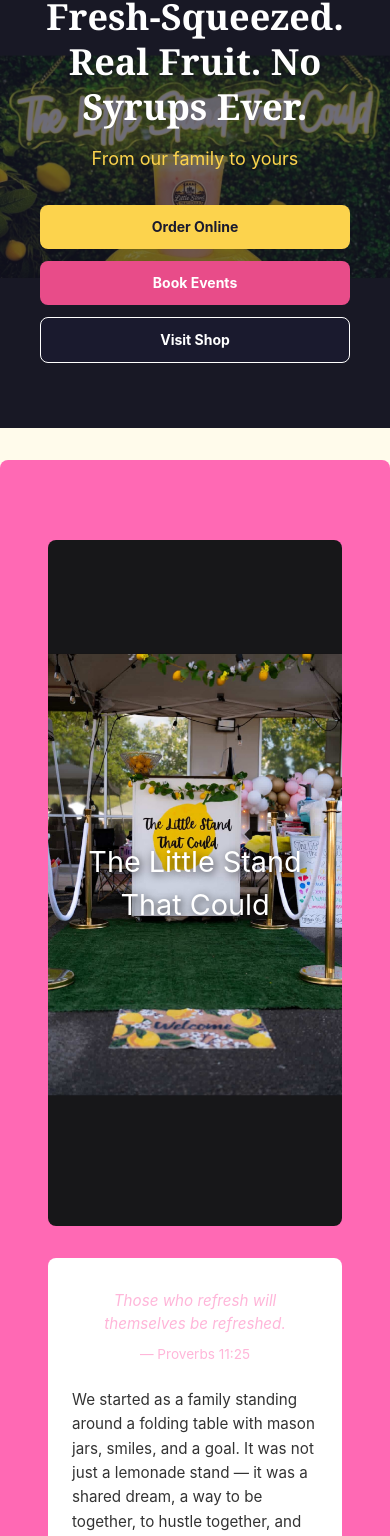
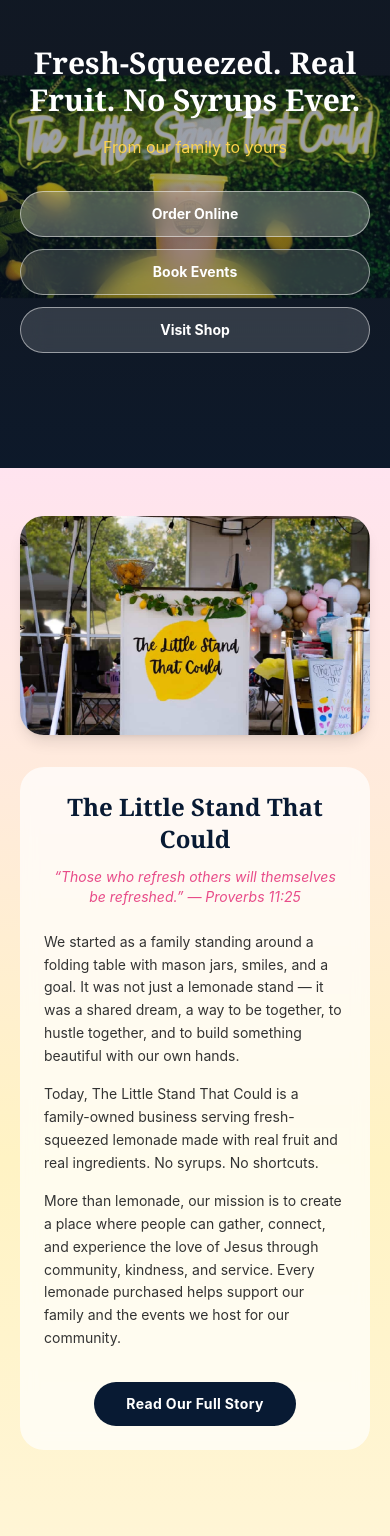
Before and after one commit to masterchiefdevelopment/the-little-stand-that-could-, a React (Vite) app: page / in a window 390 px wide. Shown: the part 184-1720 px from the top of the page. Built offline with nearby package versions, Linux system fonts and the light colour scheme.

Commit message:
Home rebuild: gradient flow, framed photos, frosted buttons, bug fixes

```diff
--- a/src/pages/Home.jsx
+++ b/src/pages/Home.jsx
@@ -21,77 +21,69 @@
   },
 ]
 
+// Continuous page-wide gradient — sections sit transparent on top so they melt
+// into each other (Magic Spoon style). Pastel + premium: family-warm, catering-clean.
+const PAGE_GRADIENT =
+  'linear-gradient(180deg, #FFF7E5 0%, #FFE3F1 14%, #FFF3C4 30%, #FFF7E5 46%, #FFE3F1 62%, #FFF3C4 78%, #FFF7E5 100%)'
+
 function Home() {
   const previewFlavors = flavors.slice(0, 6)
-  const isMobile = typeof window !== 'undefined' && window.innerWidth < 640
 
   return (
-    <div style={{ backgroundColor: '#FFFBEB' }}>
+    <div style={{ background: PAGE_GRADIENT }}>
       <Nav />
 
+      {/* ===== HERO ===== */}
       <section
-        className="relative w-full overflow-hidden responsive-hero"
+        className="relative w-full overflow-hidden"
         style={{
          backgroundImage: "url('/photos/header.jpg')",
           backgroundSize: 'cover',
-          backgroundPosition: 'center',
-          backgroundAttachment: 'fixed',
-          padding: 'clamp(1.5rem, 5vw, 3rem)',
-          textAlign: 'center',
-          position: 'relative',
-          minHeight: '500px',
+          backgroundPosition: 'center center',
+          minHeight: '540px',
           display: 'flex',
           flexDirection: 'column',
           justifyContent: 'center',
           alignItems: 'center',
+          padding: 'clamp(2rem, 6vw, 4rem) 1.25rem',
+          textAlign: 'center',
         }}
       >
-        <div className="absolute inset-0" style={{ backgroundColor: 'rgba(26,26,46,0.6)' }} />
+        {/* Lighter overlay = photo gets breathing room, still readable text.
+            Soft gradient (darker at bottom) keeps buttons legible. */}
+        <div
+          className="absolute inset-0"
+          style={{
+            background:
+            'linear-gradient(180deg, rgba(8,26,51,0.45) 0%, rgba(8,26,51,0.35) 45%, rgba(8,26,51,0.65) 100%)',
+          }}
+        />
 
-        <svg
-          className="pointer-events-none absolute right-0 top-0 hidden h-full w-24 opacity-30 sm:block"
-          viewBox="0 0 100 600"
-          fill="none"
-          aria-hidden="true"
-        >
-          <path
-            d="M90 0 C40 100, 110 200, 60 300 C20 380, 100 480, 50 600"
-            stroke="#FCD34D"
-            strokeWidth="4"
-            fill="none"
-          />
-        </svg>
-
-        <div
-          className="relative z-10 responsive-container responsive-scale flex flex-col items-center text-center"
-          style={{ maxWidth: '1200px', margin: '0 auto', padding: 'clamp(1rem, 3vw, 2rem)' }}
-        >
-          <h1 className="font-serif text-4xl font-bold leading-tight text-white sm:text-6xl">
+        <div className="relative z-10 mx-auto flex w-full max-w-3xl flex-col items-center">
+          <h1 className="font-serif text-3xl font-bold leading-tight text-white sm:text-5xl md:text-6xl">
             Fresh-Squeezed. Real Fruit. No Syrups Ever.
           </h1>
-          <p className="mt-4 text-lg sm:text-xl" style={{ color: '#FCD34D' }}>
+          <p className="mt-4 text-base sm:text-xl" style={{ color: '#FCD34D' }}>
             From our family to yours
           </p>
 
           <div className="mt-8 flex w-full flex-col gap-3 sm:flex-row sm:justify-center">
+            {/* Frosted translucent buttons */}
             <Link
               to="/order"
-              className="w-full rounded-lg px-6 py-3 text-center text-sm font-bold transition-colors hover:opacity-90 sm:w-auto"
-              style={{ backgroundColor: '#FCD34D', color: '#1a1a2e' }}
+              className="w-full rounded-full border border-white/50 bg-white/25 px-6 py-3 text-center text-sm font-bold text-white backdrop-blur-md transition hover:bg-white/35 sm:w-auto"
             >
               Order Online
             </Link>
             <Link
               to="/events"
-              className="w-full rounded-lg px-6 py-3 text-center text-sm font-bold text-white transition-colors hover:opacity-90 sm:w-auto"
-              style={{ backgroundColor: '#E84C89' }}
+              className="w-full rounded-full border border-white/50 bg-white/15 px-6 py-3 text-center text-sm font-bold text-white backdrop-blur-md transition hover:bg-white/30 sm:w-auto"
             >
               Book Events
             </Link>
             <Link
               to="/location"
-              className="w-full rounded-lg border border-white px-6 py-3 text-center text-sm font-bold text-white transition-colors hover:opacity-90 sm:w-auto"
-              style={{ backgroundColor: '#1a1a2e' }}
+              className="w-full rounded-full border border-white/50 bg-white/15 px-6 py-3 text-center text-sm font-bold text-white backdrop-blur-md transition hover:bg-white/30 sm:w-auto"
             >
               Visit Shop
             </Link>
@@ -99,213 +91,91 @@
         </div>
       </section>
 
-      <section
-        className="relative w-full overflow-hidden"
-        style={{
-          backgroundColor: '#ff69b4',
-          padding: '4rem 2rem',
-          borderRadius: '8px',
-          marginTop: '2rem',
-          marginBottom: '2rem',
-        }}
+      {/* ===== STORY (mobile-first: photo, then text card) ===== */}
+      <section className="w-full px-5 py-12 sm:py-16">
+        <div className="mx-auto max-w-4xl">
+        <div
+            className="mx-auto w-full overflow-hidden rounded-3xl shadow-lg"
+            style={{ aspectRatio: '16 / 10' }}
           >
-        <svg
-          className="pointer-events-none absolute -left-6 top-0 hidden h-full w-20 opacity-20 sm:block"
-          viewBox="0 0 100 600"
-          fill="none"
-          aria-hidden="true"
-        >
-          <path
-            d="M10 0 C60 100, -10 200, 40 300 C80 380, 0 480, 50 600"
-            stroke="#E84C89"
-            strokeWidth="4"
-            fill="none"
+            <img
+              src="/photos/stand.jpg"
+              alt="The Little Stand That Could"
+              className="h-full w-full"
+style={{ objectFit: 'cover', objectPosition: 'center 35%' }}
             />
-        </svg>
+          </div>
 
-        <div
-          className="relative z-10 responsive-container"
-          style={{
-            maxWidth: '1200px',
-            margin: '0 auto',
-            padding: 'clamp(1rem, 3vw, 2rem)',
-          }}
-        >
-          {isMobile ? (
-            <>
-              <div style={{ position: 'relative', marginBottom: '2rem' }}>
-                <img src="/photos/stand.jpg" alt="Stand" style={{ width: '100%', display: 'block', borderRadius: '8px' }} />
+          <div className="mt-8 rounded-3xl bg-white/70 p-6 backdrop-blur-sm sm:p-10">
             <h2
-                  style={{
-                    position: 'absolute',
-                    top: '50%',
-                    left: '50%',
-                    transform: 'translate(-50%, -50%)',
-                    color: '#ffffff',
-                    textShadow: '2px 2px 8px rgba(0,0,0,0.8)',
-                    fontSize: 'clamp(1.8rem, 5vw, 2.5rem)',
-                    textAlign: 'center',
-                    padding: '0 1rem',
-                    zIndex: 10,
-                    width: '100%',
-                    margin: 0,
-                  }}
+              className="text-center font-serif text-2xl font-bold sm:text-3xl"
+              style={{ color: '#081A33' }}
             >
               The Little Stand That Could
             </h2>
-              </div>
-
-              <div style={{ backgroundColor: '#ffffff', padding: '2rem 1.5rem', marginBottom: '2rem', borderRadius: '8px' }}>
             <p
-                  style={{
-                    fontSize: '0.95rem',
-                    fontStyle: 'italic',
-                    color: '#ffb6d9',
-                    textAlign: 'center',
-                    marginBottom: '0.5rem',
-                  }}
+              className="mt-3 text-center text-sm italic sm:text-base"
+              style={{ color: '#E84C89' }}
             >
-                  Those who refresh will themselves be refreshed.
-                </p>
-                <p
-                  style={{
-                    fontSize: '0.85rem',
-                    color: '#ffb6d9',
-                    textAlign: 'center',
-                    marginBottom: '1.5rem',
-                  }}
-                >
-                  — Proverbs 11:25
+              “Those who refresh others will themselves be refreshed.” — Proverbs 11:25
             </p>
 
-                <p style={{ fontSize: '0.95rem', lineHeight: '1.6', color: '#333', marginBottom: '1rem' }}>
-                  We started as a family standing around a folding table with mason jars, smiles, and a goal. It was not just a lemonade stand — it was a shared dream, a way to be together, to hustle together, and to build something beautiful with our own hands.
+            <div
+              className="mt-6 space-y-4 text-sm leading-relaxed sm:text-base"
+              style={{ color: '#333' }}
+            >
+              <p>
+                We started as a family standing around a folding table with mason jars,
+                smiles, and a goal. It was not just a lemonade stand — it was a shared dream,
+                a way to be together, to hustle together, and to build something beautiful
+                with our own hands.
               </p>
-
-                <p style={{ fontSize: '0.95rem', lineHeight: '1.6', color: '#333', marginBottom: '1rem' }}>
-                  Today, The Little Stand That Could is a family-owned business serving fresh-squeezed lemonade made with real fruit and real ingredients. No syrups. No shortcuts.
+              <p>
+                Today, The Little Stand That Could is a family-owned business serving
+                fresh-squeezed lemonade made with real fruit and real ingredients. No syrups.
+                No shortcuts.
               </p>
-
-                <p style={{ fontSize: '0.95rem', lineHeight: '1.6', color: '#333' }}>
-                  More than lemonade, our mission is to create a place where people can gather, connect, and experience the love of Jesus through community, kindness, and service. Every lemonade purchased helps support our family and the events we host for our community.
+              <p>
+                More than lemonade, our mission is to create a place where people can gather,
+                connect, and experience the love of Jesus through community, kindness, and
+                service. Every lemonade purchased helps support our family and the events we
+                host for our community.
               </p>
             </div>
 
-              <div style={{ backgroundColor: '#ff69b4', padding: '2rem 1.5rem', textAlign: 'center', borderRadius: '8px' }}>
-                <h3 style={{ color: '#ffffff', fontSize: '1.3rem', marginBottom: '1.5rem' }}>
-                  Want to know the heart behind the stand?
-                </h3>
+            <div className="mt-8 text-center">
               <Link
                 to="/story"
-                  style={{
-                    display: 'inline-flex',
-                    alignItems: 'center',
-                    justifyContent: 'center',
-                    backgroundColor: '#000000',
-                    color: '#ffffff',
-                    padding: '0.75rem 2rem',
-                    border: 'none',
-                    borderRadius: '20px',
-                    fontSize: '1rem',
-                    cursor: 'pointer',
-                    fontWeight: 'bold',
-                    textDecoration: 'none',
-                  }}
+                className="inline-flex rounded-full px-8 py-3 text-sm font-bold tracking-wide text-white transition hover:opacity-90"
+                style={{ backgroundColor: '#081A33' }}
               >
                 Read Our Full Story
               </Link>
             </div>
-            </>
-          ) : (
-            <>
-              <div style={{ position: 'relative' }}>
-                <img
-                  src="/photos/stand.jpg"
-                  alt="The Little Stand"
-                  style={{
-                    width: '100%',
-                    display: 'block',
-                    borderRadius: '8px',
-                    maskImage: 'linear-gradient(to right, transparent 0%, black 0.5%, black 99.5%, transparent 100%), linear-gradient(to bottom, transparent 0%, black 2%, black 98%, transparent 100%)',
-                    maskComposite: 'intersect',
-                    WebkitMaskImage: 'linear-gradient(to right, transparent 0%, black 0.5%, black 99.5%, transparent 100%), linear-gradient(to bottom, transparent 0%, black 2%, black 98%, transparent 100%)',
-                    WebkitMaskComposite: 'source-in',
-                  }}
-                />
-
-                <div style={{ position: 'absolute', top: '20px', left: 0, right: 0, textAlign: 'center', zIndex: 10, padding: '1rem' }}>
-                  <h2 style={{ fontSize: 'clamp(1.5rem, 6vw, 4rem)', color: '#ffffff', textShadow: '2px 2px 8px rgba(0,0,0,0.8)', margin: '0 0 0.5rem 0', lineHeight: 1.2 }}>
-                    The Little Stand That Could
-                  </h2>
-                  <p style={{ fontSize: 'clamp(0.9rem, 3vw, 1.3rem)', color: '#ffd700', fontStyle: 'italic', textShadow: '1px 1px 4px rgba(0,0,0,0.8)', margin: '0.5rem 0', lineHeight: 1.4 }}>
-                    Those who refresh will themselves be refreshed.
-                  </p>
-                  <p style={{ fontSize: '1.3rem', color: '#ffd700', textShadow: '1px 1px 4px rgba(0,0,0,0.8)', margin: 0, lineHeight: 1.4 }}>
-                    — Proverbs 11:25
-                  </p>
           </div>
-
-                <div style={{ position: 'absolute', bottom: '20px', left: 0, right: 0, textAlign: 'center', padding: '1rem', zIndex: 10 }}>
-                  <div style={{ fontSize: 'clamp(0.85rem, 2.5vw, 1.1rem)', color: '#ffffff', textShadow: '1px 1px 4px rgba(0,0,0,0.8)', maxWidth: '100%', margin: '0 auto', lineHeight: 1.5, padding: '0 1rem' }}>
-                    <p>
-                      We started as a family standing around a folding table with mason jars, smiles, and a goal. It was not just a lemonade stand — it was a shared dream, a way to be together, to hustle together, and to build something beautiful with our own hands.
-                    </p>
-                    <p className="mt-3">
-                      Today, The Little Stand That Could is a family-owned business serving fresh-squeezed lemonade made with real fruit and real ingredients. No syrups. No shortcuts.
-                    </p>
-                    <p className="mt-3">
-                      More than lemonade, our mission is to create a place where people can gather, connect, and experience the love of Jesus through community, kindness, and service. Every lemonade purchased helps support our family and the events we host for our community.
-                    </p>
-                    <p className="mt-3" style={{ color: '#ffd700' }}>
-                      Those who refresh others will themselves be refreshed. — Proverbs 11:25
-                    </p>
-                  </div>
-                </div>
-              </div>
-
-              <div style={{ marginTop: '2rem', textAlign: 'center' }}>
-                <p className="font-serif text-xl font-bold" style={{ color: '#FFF7E5' }}>
-                  Want to know the heart behind the stand?
-                </p>
-                <Link
-                  to="/story"
-                  className="mt-6 inline-flex rounded-full px-8 py-3 text-sm font-bold tracking-wide transition hover:opacity-90"
-                  style={{ backgroundColor: '#1a1a2e', color: '#FFF7E5' }}
-                >
-                  Read Our Full Story
-                </Link>
-              </div>
-            </>
-          )}
         </div>
       </section>
 
-      <section className="w-full bg-white">
-        <div
-          className="responsive-container responsive-card-container"
-          style={{ maxWidth: '1200px', margin: '0 auto', padding: 'clamp(1rem, 4vw, 2rem)' }}
+      {/* ===== WHY CHOOSE US ===== */}
+      <section className="w-full px-5 py-12 sm:py-16">
+        <div className="mx-auto max-w-5xl">
+          <h2
+            className="text-center font-serif text-2xl font-bold sm:text-4xl"
+            style={{ color: '#081A33' }}
           >
-          <h2 className="text-center font-serif text-3xl font-bold sm:text-4xl" style={{ color: '#1a1a2e' }}>
             Why Choose Us?
           </h2>
           <div className="mt-10 grid grid-cols-1 gap-6 sm:grid-cols-3">
             {whyUs.map((item) => (
               <div
                 key={item.title}
-                className="group rounded-2xl p-8 text-center shadow-md transition-colors"
-                style={{ backgroundColor: '#E84C89' }}
+                className="rounded-3xl bg-white/70 p-8 text-center shadow-md backdrop-blur-sm transition hover:-translate-y-1"
               >
-                <div className="text-4xl">{item.icon}</div>
-                <h3
-                  className="mt-4 text-xl font-bold transition-colors group-hover:opacity-80"
-                  style={{ color: '#1a1a2e' }}
-                >
-                  <span className="group-hover:hidden">{item.title}</span>
-                  <span className="hidden group-hover:inline" style={{ color: '#FCD34D' }}>
+                <div className="text-5xl">{item.icon}</div>
+                <h3 className="mt-4 text-xl font-bold" style={{ color: '#081A33' }}>
                   {item.title}
-                  </span>
                 </h3>
-                <p className="mt-2 text-sm" style={{ color: '#FFFBEB' }}>
+                <p className="mt-2 text-sm" style={{ color: '#555' }}>
                   {item.copy}
                 </p>
               </div>
@@ -314,22 +184,22 @@
         </div>
       </section>
 
-      <section className="w-full" style={{ backgroundColor: '#FFFBEB' }}>
-        <div
-          className="responsive-container responsive-card-container"
-          style={{ maxWidth: '1200px', margin: '0 auto', padding: 'clamp(1rem, 4vw, 2rem)' }}
+      {/* ===== FLAVORS PREVIEW ===== */}
+      <section className="w-full px-5 py-12 sm:py-16">
+        <div className="mx-auto max-w-5xl">
+          <h2
+            className="text-center font-serif text-2xl font-bold sm:text-4xl"
+            style={{ color: '#081A33' }}
           >
-          <h2 className="text-center font-serif text-3xl font-bold sm:text-4xl" style={{ color: '#1a1a2e' }}>
             11 Fresh Flavors
           </h2>
           <div className="mt-10 grid grid-cols-2 gap-4 sm:grid-cols-3 md:grid-cols-6">
             {previewFlavors.map((flavor) => (
               <div
                 key={flavor.id}
-                className="rounded-xl border bg-white p-4 text-center shadow-sm transition-transform hover:scale-105"
-                style={{ borderColor: 'rgba(26,26,46,0.1)' }}
+                className="rounded-2xl bg-white/80 p-4 text-center shadow-sm backdrop-blur-sm transition-transform hover:scale-105"
               >
-                <p className="text-sm font-bold" style={{ color: '#1a1a2e' }}>
+                <p className="text-sm font-bold" style={{ color: '#081A33' }}>
                   {flavor.name}
                 </p>
                 <p className="mt-1 text-sm font-semibold" style={{ color: '#E84C89' }}>
@@ -338,90 +208,76 @@
               </div>
             ))}
           </div>
+
           <div className="mt-10 flex flex-col items-center gap-4 sm:flex-row sm:justify-center">
             <Link
               to="/menu"
-              className="w-full rounded-lg px-8 py-3 text-center text-sm font-bold transition-colors hover:opacity-90 sm:w-auto"
-              style={{ backgroundColor: '#1a1a2e', color: '#FFFBEB' }}
+              className="w-full rounded-full px-8 py-3 text-center text-sm font-bold text-white transition hover:opacity-90 sm:w-auto"
+              style={{ backgroundColor: '#081A33' }}
             >
               See Full Menu
             </Link>
             <Link
               to="/why-companies-choose-us"
-              className="w-full rounded-lg px-8 py-3 text-center text-sm font-bold transition-colors hover:opacity-90 sm:w-auto"
+              className="w-full rounded-full px-8 py-3 text-center text-sm font-bold transition hover:opacity-90 sm:w-auto"
               style={{ backgroundColor: '#FCD34D', color: '#081A33' }}
             >
-              Why Companies Choose Us
+              Catering & Companies
             </Link>
           </div>
         </div>
       </section>
 
-      <section className="relative w-full overflow-hidden" style={{ backgroundColor: '#FCD34D' }}>
-        <div
-          className="relative z-10 responsive-container responsive-text-section flex flex-col items-center text-center"
-          style={{ maxWidth: '1200px', margin: '0 auto', padding: 'clamp(1rem, 3vw, 2rem)' }}
-        >
-          <h2 className="font-serif text-3xl font-bold sm:text-4xl" style={{ color: '#1a1a2e' }}>
+      {/* ===== CTA ===== */}
+      <section className="w-full px-5 py-14 text-center">
+        <h2 className="font-serif text-2xl font-bold sm:text-4xl" style={{ color: '#081A33' }}>
           Ready to refresh?
         </h2>
         <Link
           to="/order"
-            className="mt-6 w-full rounded-lg px-8 py-3 text-center text-sm font-bold transition-colors hover:opacity-90 sm:w-auto"
-            style={{ backgroundColor: '#1a1a2e', color: '#FFFBEB' }}
+          className="mt-6 inline-flex rounded-full px-10 py-3 text-sm font-bold text-white transition hover:opacity-90"
+          style={{ backgroundColor: '#E84C89' }}
         >
           Order Online
         </Link>
-        </div>
-        <svg
-          className="pointer-events-none absolute bottom-0 left-0 h-16 w-full opacity-30"
-          viewBox="0 0 1200 100"
-          fill="none"
-          aria-hidden="true"
-        >
-          <path
-            d="M0 80 C200 20, 400 100, 600 50 C800 0, 1000 90, 1200 30"
-            stroke="#1a1a2e"
-            strokeWidth="4"
-            fill="none"
-          />
-        </svg>
       </section>
 
-      <section className="w-full bg-white">
-        <div
-          className="responsive-container responsive-card-container"
-          style={{ maxWidth: '1200px', margin: '0 auto', padding: 'clamp(1rem, 4vw, 2rem)' }}
-        >
-          <div className="grid gap-6 sm:grid-cols-3">
+      {/* ===== EXPLORE CARDS ===== */}
+      <section className="w-full px-5 py-12 sm:py-16">
+        <div className="mx-auto grid max-w-5xl gap-6 sm:grid-cols-3">
           <Link
             to="/community-impact"
-              className="flex flex-col items-center rounded-2xl bg-gradient-to-br from-[#FCD34D] to-[#F4A460] p-8 text-center shadow-md transition-transform hover:scale-105"
-              style={{ color: '#1a1a2e' }}
+            className="flex flex-col items-center rounded-3xl bg-white/70 p-8 text-center shadow-md backdrop-blur-sm transition hover:-translate-y-1"
+            style={{ color: '#081A33' }}
           >
-              <div className="text-4xl mb-4">🤝</div>
-              <h3 className="text-2xl font-bold">Community Impact</h3>
-              <p className="mt-3 text-sm font-semibold">See how we give back to San Antonio</p>
+            <div className="mb-4 text-4xl">🤝</div>
+            <h3 className="text-xl font-bold">Community Impact</h3>
+            <p className="mt-3 text-sm" style={{ color: '#555' }}>
+              See how we give back to San Antonio
+            </p>
           </Link>
           <Link
             to="/upcoming-events"
-              className="flex flex-col items-center rounded-2xl bg-gradient-to-br from-[#FCD34D] to-[#F4A460] p-8 text-center shadow-md transition-transform hover:scale-105"
-              style={{ color: '#1a1a2e' }}
+            className="flex flex-col items-center rounded-3xl bg-white/70 p-8 text-center shadow-md backdrop-blur-sm transition hover:-translate-y-1"
+            style={{ color: '#081A33' }}
           >
-              <div className="text-4xl mb-4">📅</div>
-              <h3 className="text-2xl font-bold">Upcoming Events</h3>
-              <p className="mt-3 text-sm font-semibold">Find us at local events and markets</p>
+            <div className="mb-4 text-4xl">📅</div>
+            <h3 className="text-xl font-bold">Upcoming Events</h3>
+            <p className="mt-3 text-sm" style={{ color: '#555' }}>
+              Find us at local events and markets
+            </p>
           </Link>
           <Link
             to="/reviews"
-              className="flex flex-col items-center rounded-2xl bg-gradient-to-br from-[#FCD34D] to-[#F4A460] p-8 text-center shadow-md transition-transform hover:scale-105"
-              style={{ color: '#1a1a2e' }}
+            className="flex flex-col items-center rounded-3xl bg-white/70 p-8 text-center shadow-md backdrop-blur-sm transition hover:-translate-y-1"
+            style={{ color: '#081A33' }}
           >
-              <div className="text-4xl mb-4">⭐</div>
-              <h3 className="text-2xl font-bold">Customer Reviews</h3>
-              <p className="mt-3 text-sm font-semibold">Hear what people are saying</p>
+            <div className="mb-4 text-4xl">⭐</div>
+            <h3 className="text-xl font-bold">Customer Reviews</h3>
+            <p className="mt-3 text-sm" style={{ color: '#555' }}>
+              Hear what people are saying
+            </p>
           </Link>
-          </div>
         </div>
       </section>
 
```
Lines whose indentation alone changed are shown as unchanged.
